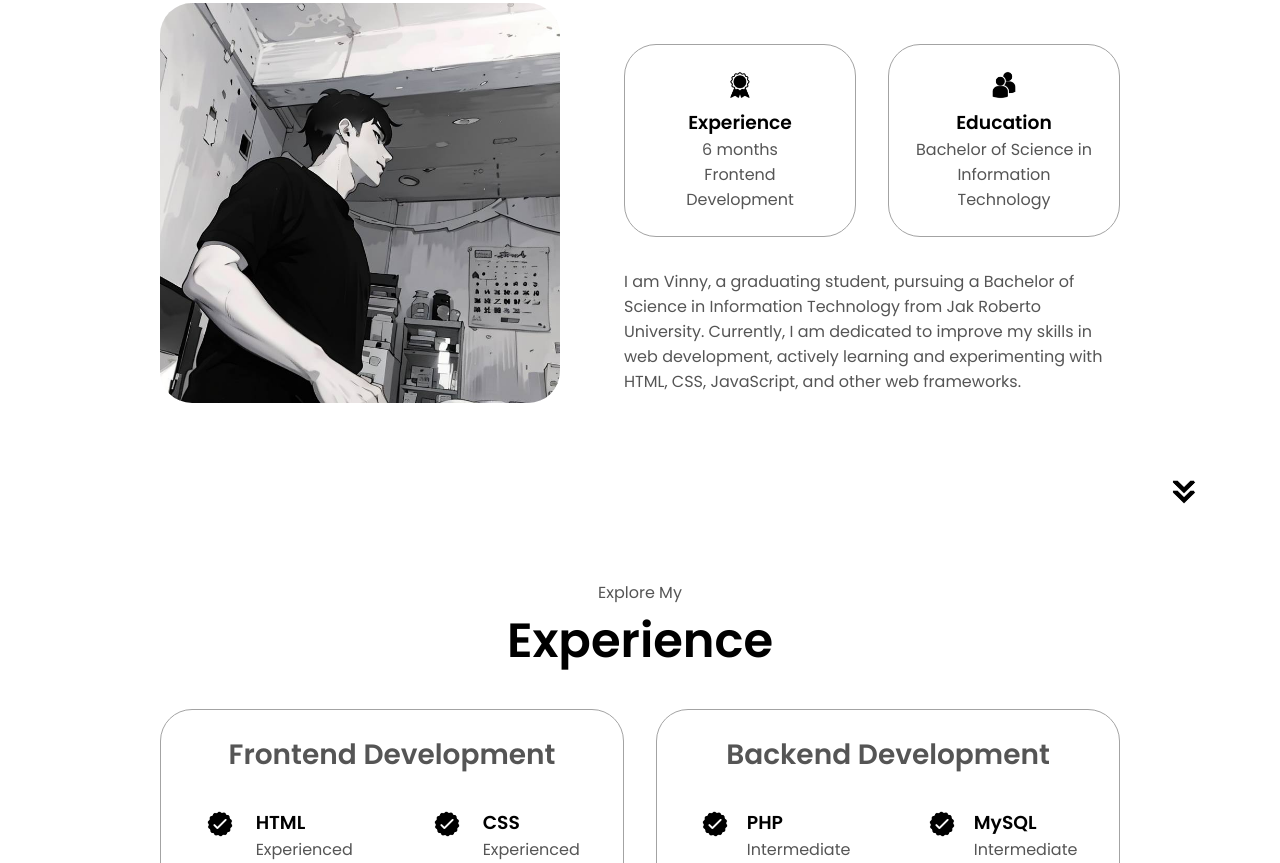
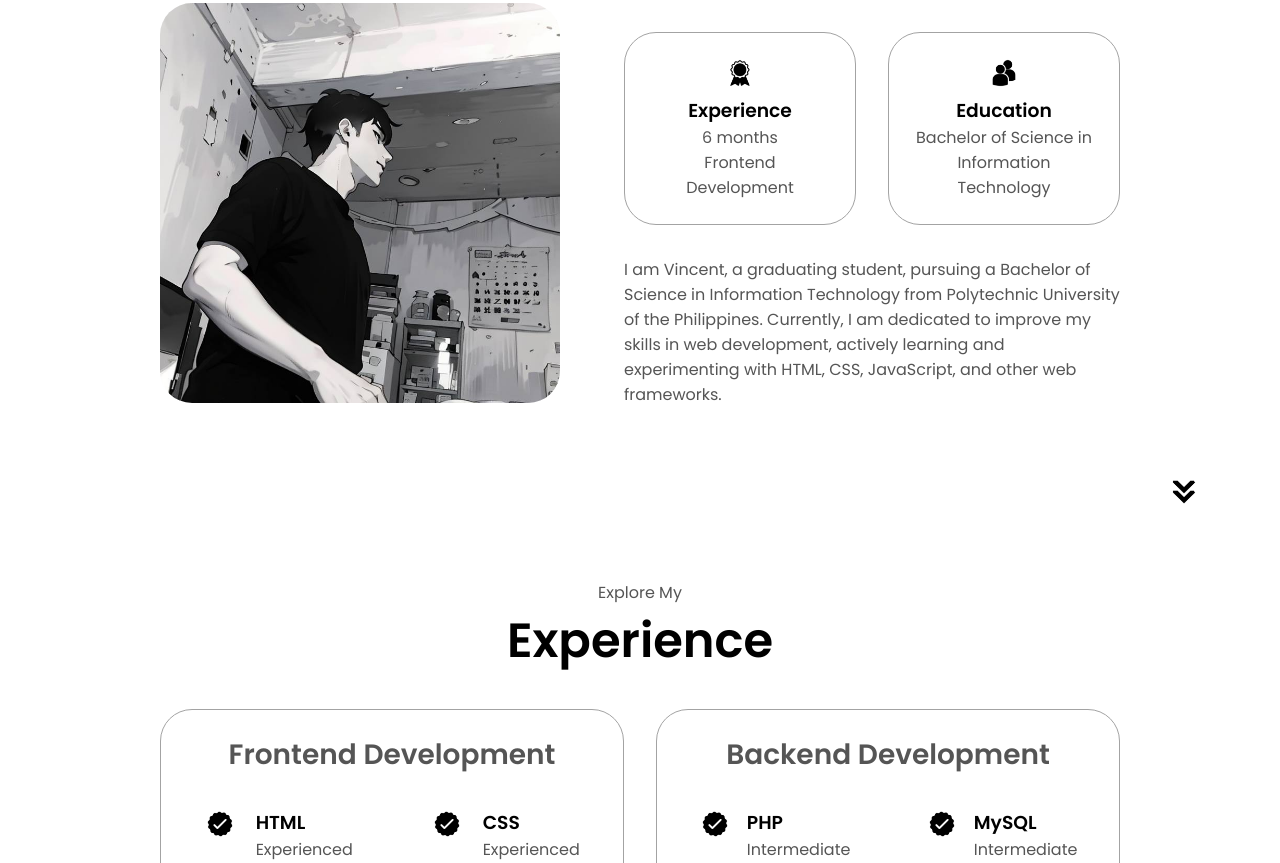
Before and after one commit to arviecua/My-Portfolio, a plain HTML site: page index.html in a window 1280 px wide. Shown: the part 1116-1979 px from the top of the page. Drawn offline with Linux system fonts and the light colour scheme.

Commit message:
updated the details

```diff
--- a/index.html
+++ b/index.html
@@ -14,7 +14,7 @@
 </head>
 <body>
     <nav id="desktop-nav">
-        <div class="logo">Vinny</div>
+        <div class="logo">Rei Vincent Cua</div>
         <div>
             <ul class="nav-links">
                 <li><a href="#about">About</a></li>
@@ -91,8 +91,8 @@
                 </div>
                 <div class="text-container">
                     <p>
-                        I am Vinny, a graduating student, pursuing a Bachelor of Science in Information Technology
-                        from Jak Roberto University. Currently, I am dedicated to improve my skills in web development,
+                        I am Vincent, a graduating student, pursuing a Bachelor of Science in Information Technology
+                        from Polytechnic University of the Philippines. Currently, I am dedicated to improve my skills in web development,
                         actively learning and experimenting with HTML, CSS, JavaScript, and other web frameworks.
 
                     </p>
```
